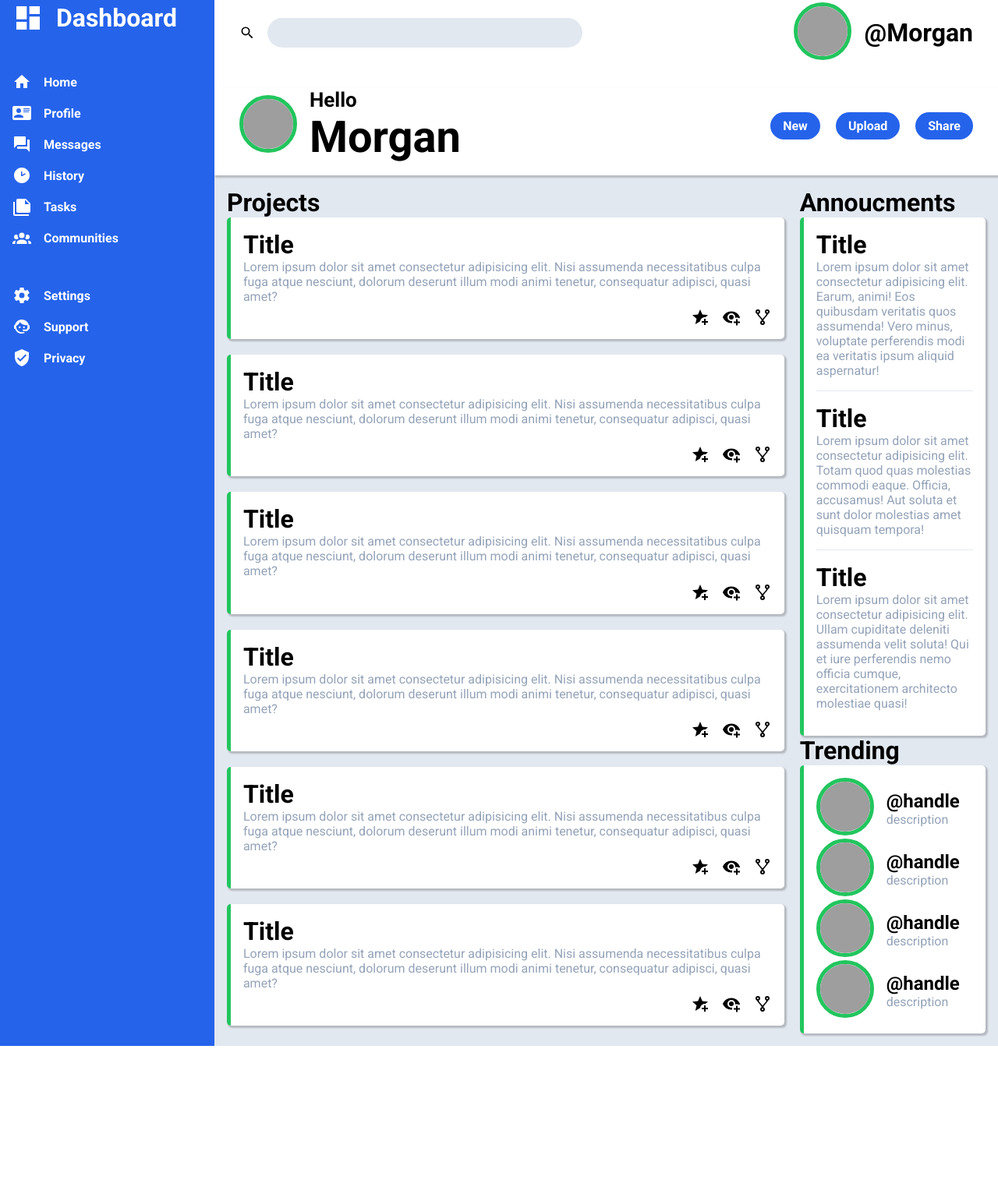
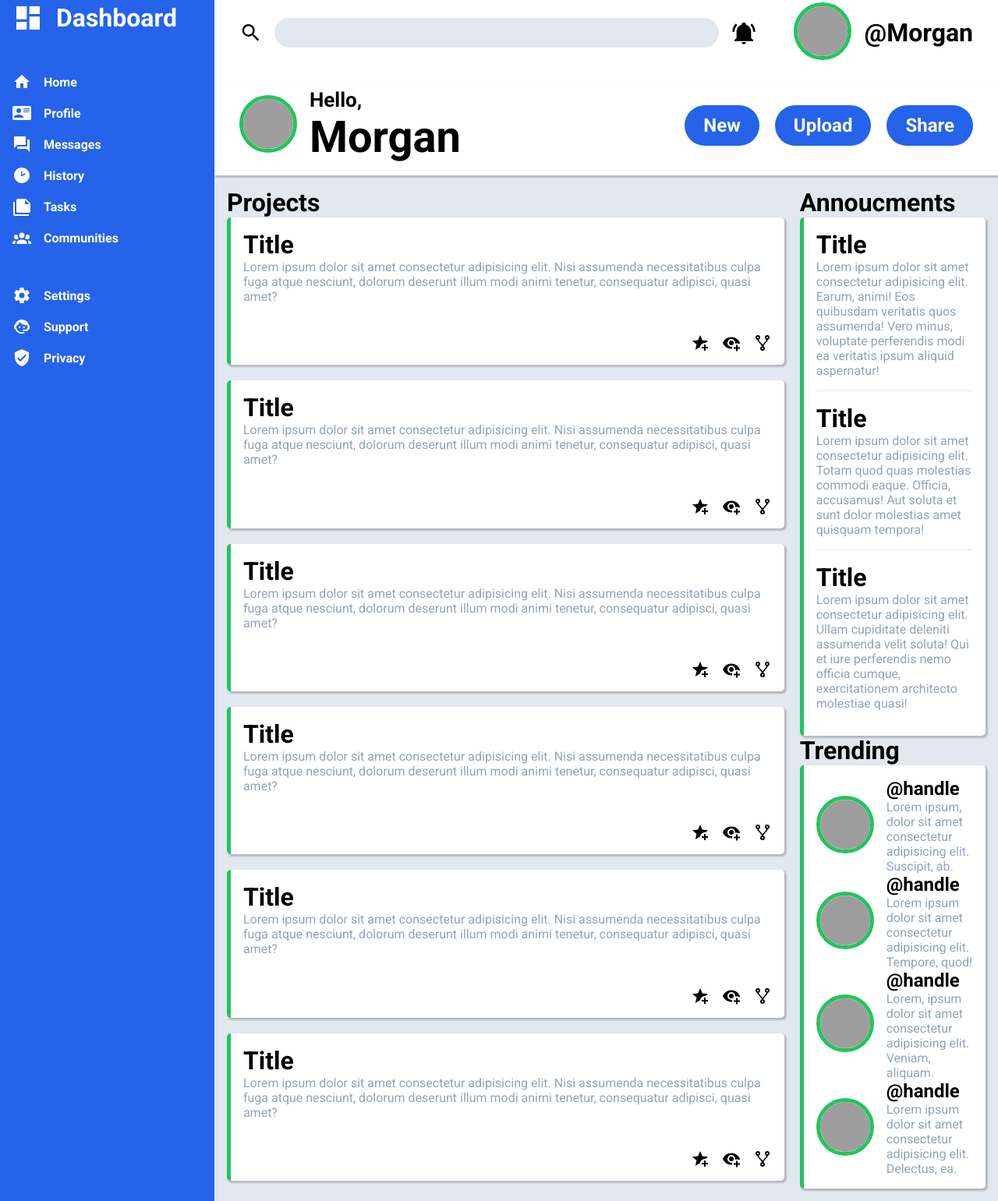
Before and after one commit to xcheesee/adminDashboard, a website: page index.html in a window 1280 px wide. Shown: the part 13-1554 px from the top of the page at 78% size. Before the commit the page ends 1355 px from the top, so only its background shows below. Drawn offline with Linux system fonts and the light colour scheme; grey boxes are pictures that could not be loaded.

Commit message:
removed limit on searchbar length

```diff
--- a/css/styles.css
+++ b/css/styles.css
@@ -20,6 +20,13 @@
     font-size: 32px;
     padding: 0 0.5em;
     width: min(40ch, 100%);
+    box-sizing: border-box;
+}
+
+#searchBar:focus-visible{
+    border: 3px solid var(--main-color) !important;
+    box-sizing: border-box;
+    outline: none;
 }
 
 ul {
@@ -151,6 +158,7 @@ li {
     padding: .5em 1em;
     font-weight: bold;
     text-transform: capitalize;
+    font-size: 24px;
 }
 
 .description {
@@ -177,6 +185,7 @@ li {
     display: flex;
     gap: 1em;
     align-items: center;
+    flex: 1;
 }
 
 .dashIcon {
@@ -228,3 +237,7 @@ img {
 .greet, .account {
     gap:1em
 }
+
+#bell {
+    padding-right: 2em;
+}
--- a/index.html
+++ b/index.html
@@ -14,22 +14,24 @@
     <div class="container">
         <div class="header longFlex">
             <div class="searchArea">
-                <svg style="width:24px;height:24px" viewBox="0 0 24 24">
+                <svg style="width:32px;height:32px" viewBox="0 0 24 24">
                 <path fill="currentColor" d="M9.5,3A6.5,6.5 0 0,1 16,9.5C16,11.11 15.41,12.59 14.44,13.73L14.71,14H15.5L20.5,19L19,20.5L14,15.5V14.71L13.73,14.44C12.59,15.41 11.11,16 9.5,16A6.5,6.5 0 0,1 3,9.5A6.5,6.5 0 0,1 9.5,3M9.5,5C7,5 5,7 5,9.5C5,12 7,14 9.5,14C12,14 14,12 14,9.5C14,7 12,5 9.5,5Z" />
                 </svg>
                 <input type="text" name="" id="searchBar">
             </div>
             <div class="handle greet">
+                <svg id="bell"style="width:32px;height:32px" viewBox="0 0 24 24">
+                    <path fill="currentColor" d="M21,19V20H3V19L5,17V11C5,7.9 7.03,5.17 10,4.29C10,4.19 10,4.1 10,4A2,2 0 0,1 12,2A2,2 0 0,1 14,4C14,4.1 14,4.19 14,4.29C16.97,5.17 19,7.9 19,11V17L21,19M14,21A2,2 0 0,1 12,23A2,2 0 0,1 10,21M19.75,3.19L18.33,4.61C20.04,6.3 21,8.6 21,11H23C23,8.07 21.84,5.25 19.75,3.19M1,11H3C3,8.6 3.96,6.3 5.67,4.61L4.25,3.19C2.16,5.25 1,8.07 1,11Z" />
+                </svg>
                 <div><img src="https://source.unsplash.com/64x64" alt=""></div>
                 <p class="title handle">Morgan</p>
             </div>
         </div>
         <div class="nav longFlex">
-
             <div class="greet">
                 <div><img src="https://source.unsplash.com/64x64" alt=""></div>
                 <div>
-                    <p class="title subtitle">Hello</p>
+                    <p class="title subtitle">Hello,</p>
                     <p id="mainTitle">Morgan</p>
                 </div>
             </div>
@@ -226,28 +228,28 @@
                         <div><img src="https://source.unsplash.com/64x64/?dog" alt=""></div>
                         <div class="accInfo">
                             <p class="accHandle">handle</p>
-                            <p class="description">description</p>
+                            <p class="description">Lorem ipsum, dolor sit amet consectetur adipisicing elit. Suscipit, ab.</p>
                         </div>
                     </div>
                     <div class="account">
                         <div><img src="https://source.unsplash.com/64x64/?car" alt=""></div>
                         <div class="accInfo">
                             <p class="accHandle">handle</p>
-                            <p class="description">description</p>
+                            <p class="description">Lorem ipsum dolor sit amet consectetur adipisicing elit. Tempore, quod!</p>
                         </div>
                     </div>
                     <div class="account">
                         <div><img src="https://source.unsplash.com/64x64/?flamengo" alt=""></div>
                         <div class="accInfo">
                             <p class="accHandle">handle</p>
-                            <p class="description">description</p>
+                            <p class="description">Lorem, ipsum dolor sit amet consectetur adipisicing elit. Veniam, aliquam.</p>
                         </div>
                     </div>
                     <div class="account">
                         <div><img src="https://source.unsplash.com/64x64/?movie" alt=""></div>
                         <div class="accInfo">
                             <p class="accHandle">handle</p>
-                            <p class="description">description</p>
+                            <p class="description">Lorem ipsum dolor sit amet consectetur adipisicing elit. Delectus, ea.</p>
                         </div>
                     </div>
                 </div>
```
